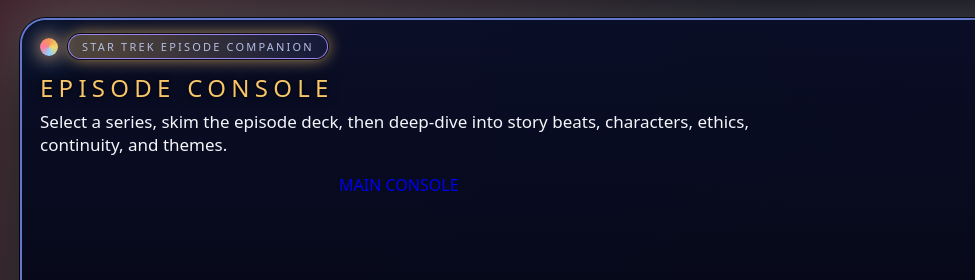
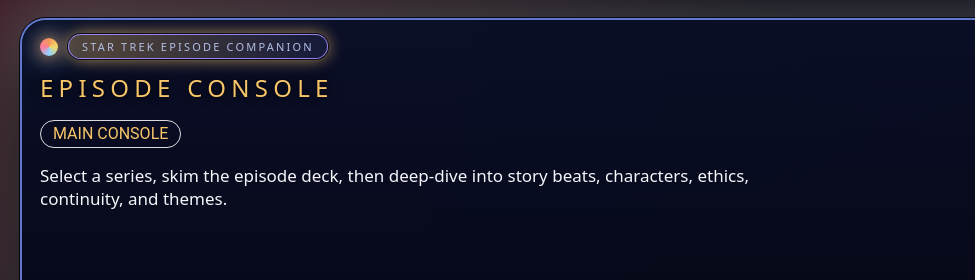
Before and after one commit to BigBird7827/Epi-Trek, a plain HTML site: page index.html in a window 1280 px wide. Shown: the top 280 px of the page, 0-975 px from the left. Drawn offline with Linux system fonts and the light colour scheme; no server answers.

Commit message:
Update index.html

```diff
--- a/index.html
+++ b/index.html
@@ -980,14 +980,15 @@
 
 
 </style>
-<style id="mainConsoleInlineStyle">
-  .main-console-inline{
+<style id="mainConsoleLeftStyle">
+  .mainConsoleLeftWrap{
     display:flex;
-    justify-content:center;
-    align-items:center;
+    justify-content:flex-start;
+    margin-top: 10px;
   }
-  .main-console-inline a{
-    text-decoration:none;
+  .mainConsoleLeftWrap a,
+  .mainConsoleLeftWrap button{
+    cursor:pointer;
   }
 </style>
 </head>
@@ -1001,9 +1002,9 @@
         </div>
         <div class="brand-caption"></div>
         <div class="brand-title">Episode console</div>
+        <div class="mainConsoleLeftWrap" style="margin: 10px 0;"><button class="back-link console-back-link" type="button" onclick="window.location.href='https://bigbird7827.github.io/Main-Console/'">MAIN CONSOLE</button></div>
+
         <div class="brand-sub" id="brand-sub">Select a series, skim the episode deck, then dive into story beats, characters, ethics, continuity, and themes.</div>
-          <div class="main-console-inline" style="margin-top:12px;"><a class="btn" href="https://bigbird7827.github.io/Main-Console/">MAIN CONSOLE</a></div>
-
         <div class="brand-nav" id="brand-nav">
           <button id="detail-back-episodes" type="button" class="back-link console-back-link">← Back to episodes</button>
           <button id="detail-back-reviews" type="button" class="back-link console-back-link">← Back to focus reviews</button>
```
